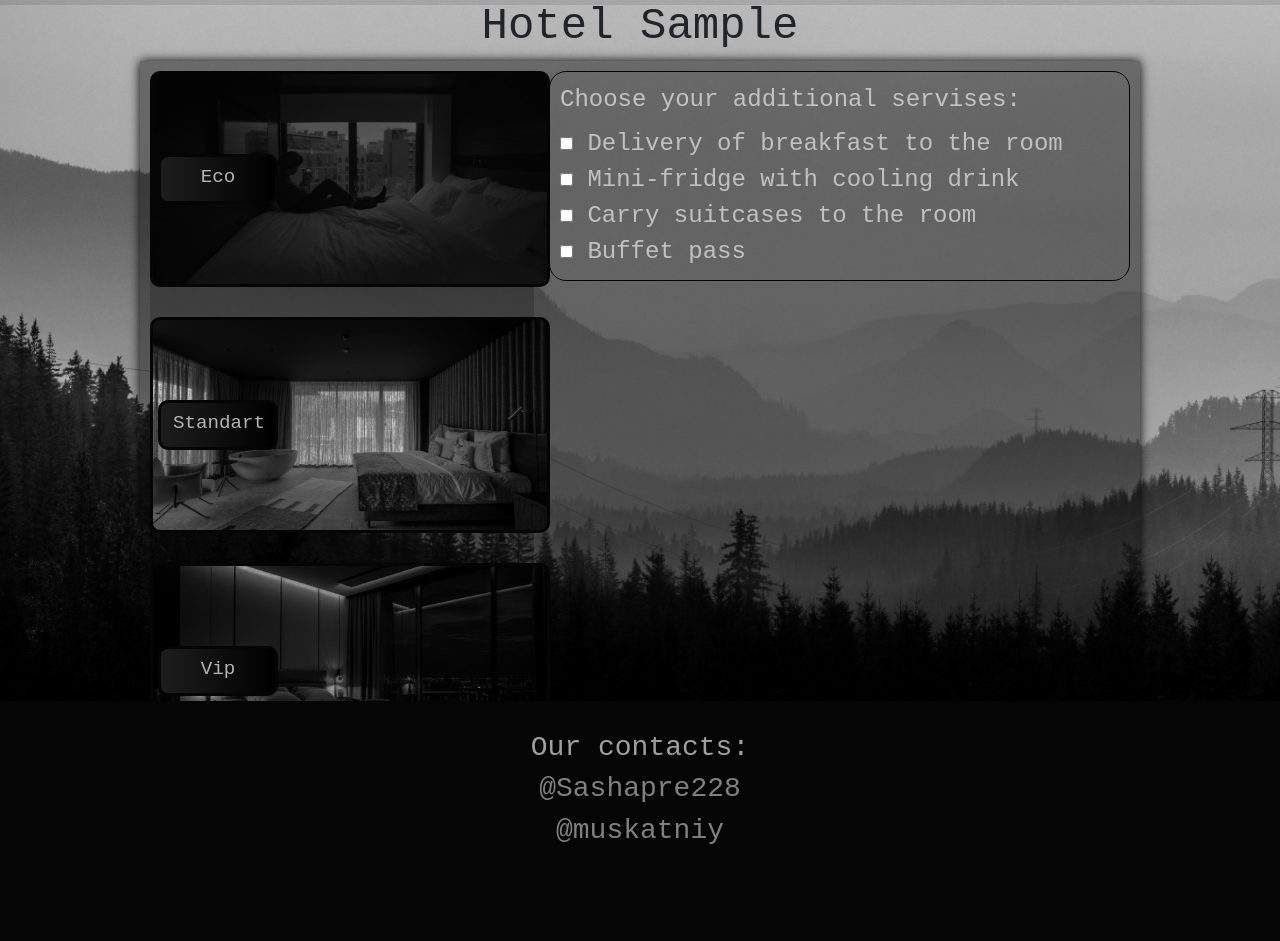
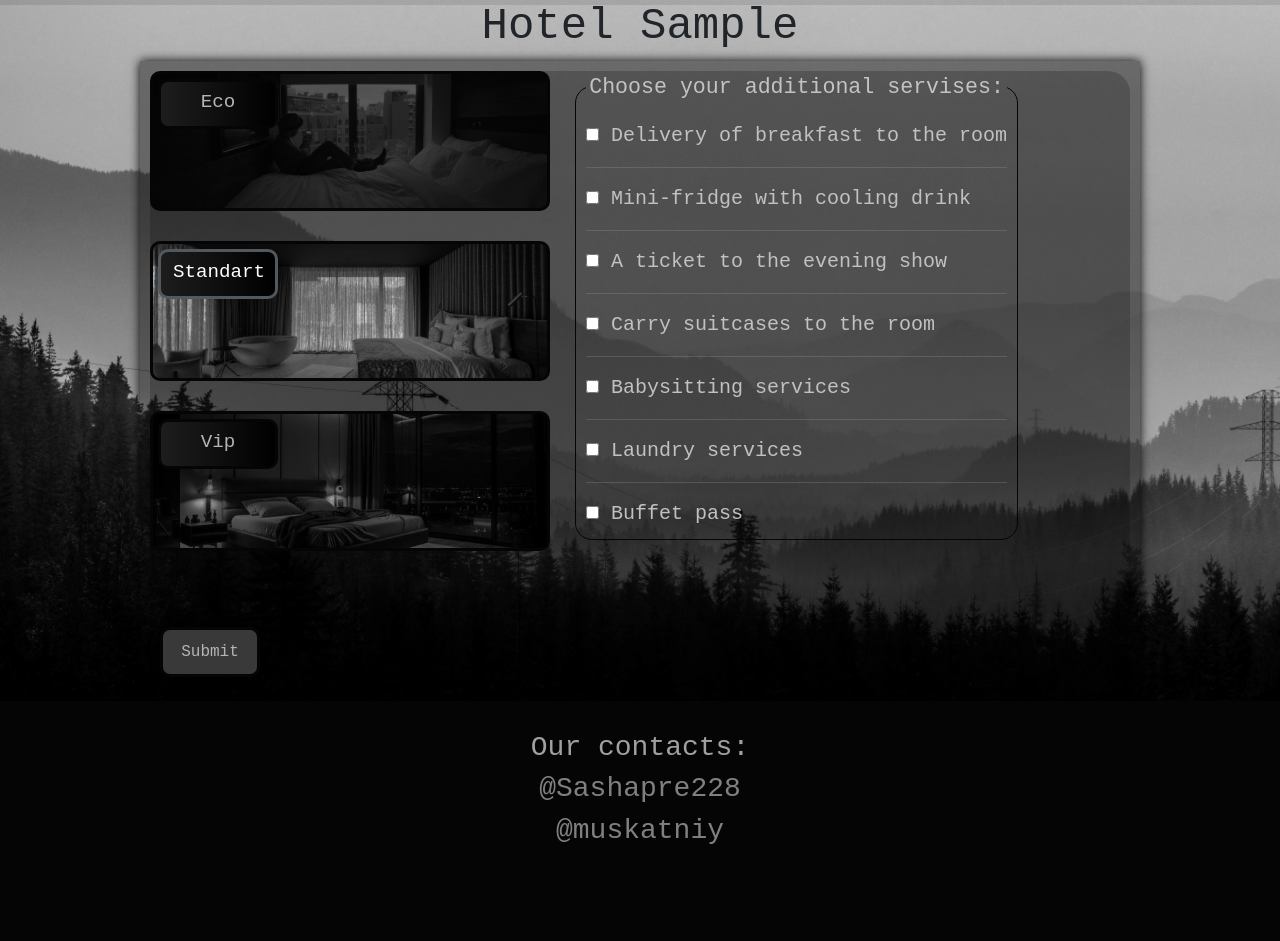
Before and after one commit to OleksandrKasapchuk/hotel_booking, a Django app: page /show-results//1/10/1/1/ in a window 1280 px wide. Shown: the part 80-1021 px from the top of the page. Run offline with Django 5.2, Linux system fonts and the light colour scheme; tables that the repository leaves empty hold one stand-in row (values such as "Sample post").

Commit message:
added favors

```diff
--- a/booking/models.py
+++ b/booking/models.py
@@ -36,21 +36,15 @@ class Room(models.Model):
 
 class AdditionalFavor(models.Model):
     name = models.CharField(max_length=50)
-    price=models.DecimalField(max_digits=10, decimal_places=2)
-
-class AdditionalFavor(models.Model):
-    name = models.CharField(max_length=50)
     price = models.DecimalField(max_digits=10, decimal_places=2)
-
 
 class Booking(models.Model):
     user = models.ForeignKey(CustomUser, on_delete=models.CASCADE, related_name="bookings")
     room = models.ForeignKey(Room, on_delete=models.CASCADE, related_name="bookings")
-    add_favors = models.ManyToManyField(AdditionalFavor)
+    favors = models.ManyToManyField(AdditionalFavor)
     start_date = models.DateField()
     end_date = models.DateField()
     creation_date = models.DateField(auto_now_add=True)
-    favors = models.ManyToManyField(AdditionalFavor)
 
     def is_active(self):
         # ending = self.end_date.date()
--- a/booking/views.py
+++ b/booking/views.py
@@ -55,13 +55,18 @@ def book_room(request, hotel, capacity, start_date, end_date):
     if request.user.is_authenticated:
         if request.method == "POST":
             category = request.POST.get('category')
+            favors = request.POST.getlist('favor')
+            print("Favors=",favors)
             rooms = Room.objects.filter(category=category, hotel=hotel, capacity=capacity)
-            room = rooms[randint(0, len(rooms))]
+            room = rooms[randint(0, len(rooms)-1)]
             room = Room.objects.get(id=room.id)
             room.available = False
             room.save()
             user = request.user
             booking = Booking.objects.create(user=user, room=room, start_date=start_date,end_date=end_date)
+            for favor in favors:
+                booking.favors.add(AdditionalFavor.objects.get(id=int(favor)))
+                booking.save()
             return redirect("booking-info", pk = booking.id)
         else:
             return redirect("index")
--- a/static/css/style.css
+++ b/static/css/style.css
@@ -169,16 +169,18 @@ input {
     height: 50px;
     margin: 10px;
 }
-.choose-type-container {
-    flex-direction: column;
-    gap: 30px;
+.category-form {
+    flex-direction: row;
+    gap: 10px;
     background-color: rgba(0, 0, 0, 0.2);
     border-radius: 22px;
     align-items: start;
     text-align: start;
-    width: 30vw;
-    height: 100vh;
+    width: 100%;
+    height: 80vh;
+    flex-wrap: wrap;
 }
+
 .sidebar {
     position: fixed;
     top: 0;
@@ -252,9 +254,8 @@ main a:visited {
 .category_box {
     border: #050505 solid;
     border-radius: 10px;
-    display: flex;
     flex-direction: column;
-    height: 300px;
+    height: 140px;
     width: 400px;
     justify-content: center;
 }
@@ -321,7 +322,7 @@ main a:visited {
 
 .favors {
     border: 1px solid #050505;
-    font-size: 1.5rem;
+    font-size: 1.25rem;
     border-radius: 17px;
     padding: 10px;
     margin-left: 15px;
@@ -329,12 +330,20 @@ main a:visited {
 
 .legend {
     color: rgb(195, 195, 195);
+    font-size: 1.35rem;
+    text-align: center;
+    float: none;
 }
 
 .favors label {
     color: rgb(193, 193, 193);
 }
-
+.choose-type-container {
+    height: 80%;
+    display:flex;
+    gap: 30px;
+    flex-direction: column;
+}
 @media(max-width: 1000px){
     .hideOnMobile{
         display: none;
--- a/templates/booking/rooms.html
+++ b/templates/booking/rooms.html
@@ -3,32 +3,41 @@
 {% block main %}
 <h1> {{hotel}} </h1>
 <main class="container_room">
-    <form method="POST" action="{% url 'book-room' hotel.id capacity start_date end_date %}" class="choose-type-container">
+    <form method="POST" action="{% url 'book-room' hotel.id capacity start_date end_date %}" class="category-form">
         {% csrf_token %}
+        <fieldset class="choose-type-container">
             <div class="category_box eco_box">
                 <input type="radio" class="btn-check" name="category" id="eco" autocomplete="off" value=1>
                 <label class="btn btn-secondary btn-ch" for="eco">Eco</label>
             </div>
             <div class="category_box std_box">
-            <input type="radio" class="btn-check" name="category" id="standart" autocomplete="off" value=2>
+                <input type="radio" class="btn-check" name="category" id="standart" autocomplete="off" value=2 checked>
                 <label class="btn btn-secondary btn-ch" for="standart">Standart</label>
             </div>
             <div class="category_box vip_box">
                 <input type="radio" class="btn-check" name="category" id="vip" autocomplete="off" value=3>
                 <label class="btn btn-secondary btn-ch" for="vip">Vip</label>
             </div>
+        </fieldset>
+        <fieldset class="favors">
+            <legend class="legend">Choose your additional servises:</legend>
+            <input type="checkbox" id="favor1" name="favor" value=1>
+            <label for="favor1">Delivery of breakfast to the room</label> <br> <hr>
+            <input type="checkbox" id="favor2" name="favor" value=2>
+            <label for="favor2">Mini-fridge with cooling drink</label> <br> <hr>
+            <input type="checkbox" id="favor3" name="favor" value=3>
+            <label for="favor3">A ticket to the evening show</label>  <br> <hr>
+            <input type="checkbox" id="favor4" name="favor" value=4>
+            <label for="favor4">Carry suitcases to the room</label> <br> <hr>
+            <input type="checkbox" id="favor5" name="favor" value=5>
+            <label for="favor5">Babysitting services</label> <br> <hr>
+            <input type="checkbox" id="favor6" name="favor" value=6>
+            <label for="favor6">Laundry services</label> <br> <hr>
+            <input type="checkbox" id="favor7" name="favor" value=7>
+            <label for="favor7">Buffet pass</label> <br>
+        </fieldset>
+
         <button type="submit" class="btn btn-primary btn-room">Submit</button>
     </form>
-    <fieldset class="favors">
-        <legend class="legend">Choose your additional servises:</legend>
-            <input type="checkbox" name="horns" value=1>
-            <label for="horns">Delivery of breakfast to the room</label> <br>
-            <input type="checkbox"name="scales" value=2>
-            <label for="scales">Mini-fridge with cooling drink</label> <br>
-            <input type="checkbox" name="horns" value=3>
-            <label for="scales">Carry suitcases to the room</label> <br>
-            <input type="checkbox" name="horns" value=4>
-            <label for="horns">Buffet pass</label>
-    </fieldset>
 </main>
 {% endblock %}
```
Also changed, not shown: booking/migrations/0001_initial.py, booking/migrations/0002_room_hotel.py (deleted), booking/migrations/0003_alter_room_options_alter_room_location.py (deleted), booking/migrations/0004_remove_room_location.py (deleted), booking/migrations/0005_alter_review_text.py (deleted), booking/migrations/0006_additionalfavor_booking_add_favors.py (deleted), booking/migrations/0006_additionalfavor_booking_favors.py (deleted). Lines whose indentation alone changed are shown as unchanged.
